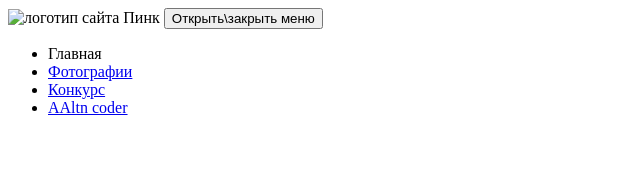
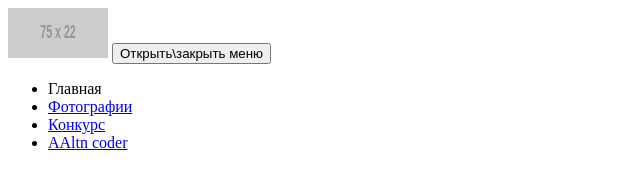
Before and after one commit to aaltn/pink, a website: page source/index.html in a window 1280 px wide. Shown: the whole page, without its empty margins (0-640 px from the left). Drawn offline with Linux system fonts and the light colour scheme; placeholder pictures from the web are drawn by us.

Commit message:
логотип как и кнопка показа меню тоже часть навигации - поэтому помещаем внутрь блока main-nav

```diff
--- a/source/index.html
+++ b/source/index.html
@@ -6,11 +6,12 @@
   </head>
   <body>
     <header class="page-header">
-      <a class="page-header__logo">
-        <img class="page-header__logo-image" src="img/logotipe-mobile.svg" alt="логотип сайта Пинк" width="100" height="50">
-      </a>
-      <button class="page-header__nav-toggle" type="button">Открыть\закрыть меню</button>
       <nav class="main-nav">
+        <a class="main-nav__logo">
+          <img class="main-nav__logo-image" src="http://placehold.it/75x22" alt="логотип сайта Пинк" width="100" height="50">
+          <!-- img/logotipe-mobile.svg -->
+        </a>
+        <button class="main-nav__toggler" type="button">Открыть\закрыть меню</button>
         <div class="main-nav__wraper">
           <ul class="main-nav__list">
             <li class="main-nav__item  main-nav__item--active">
```
